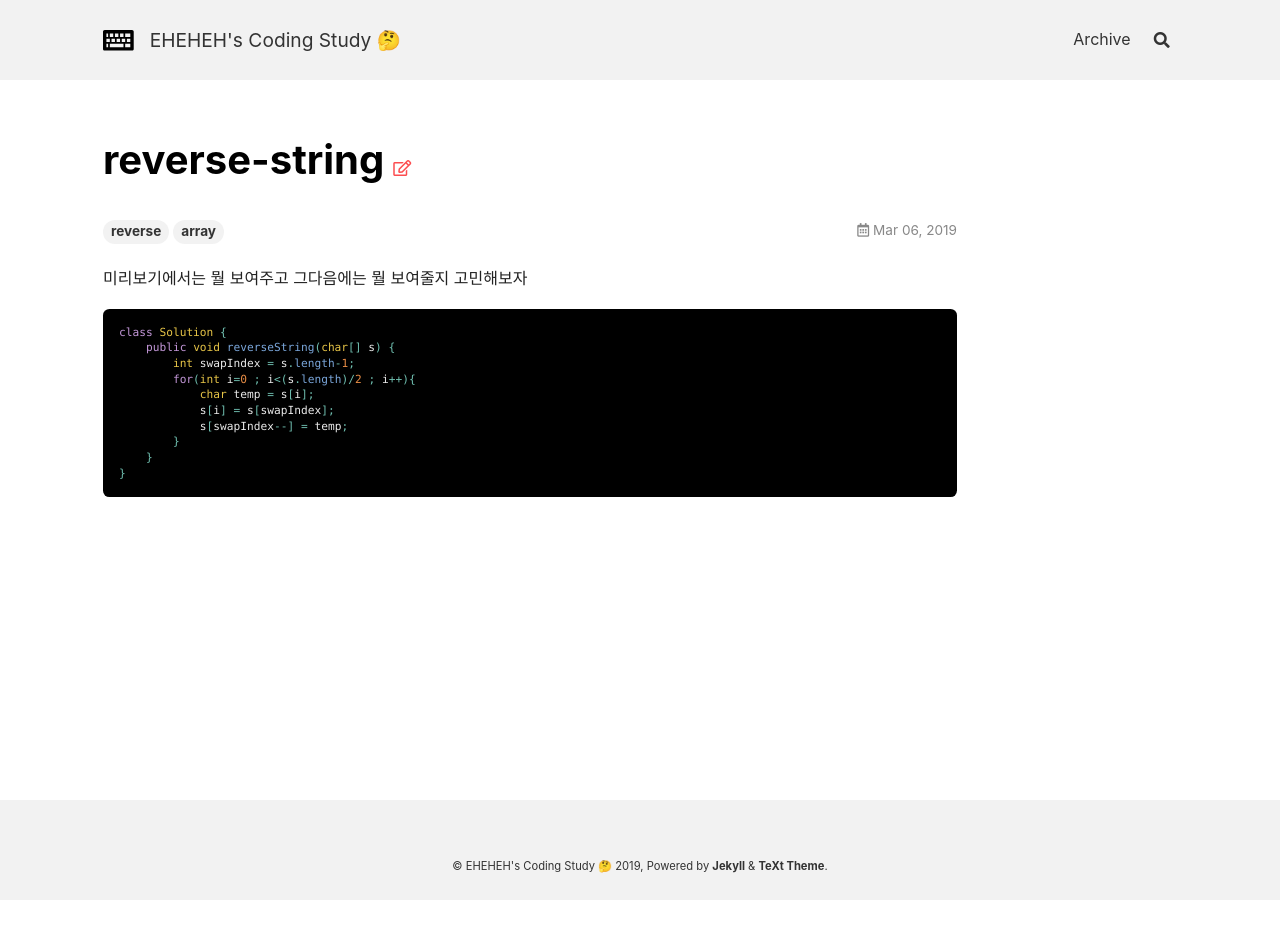
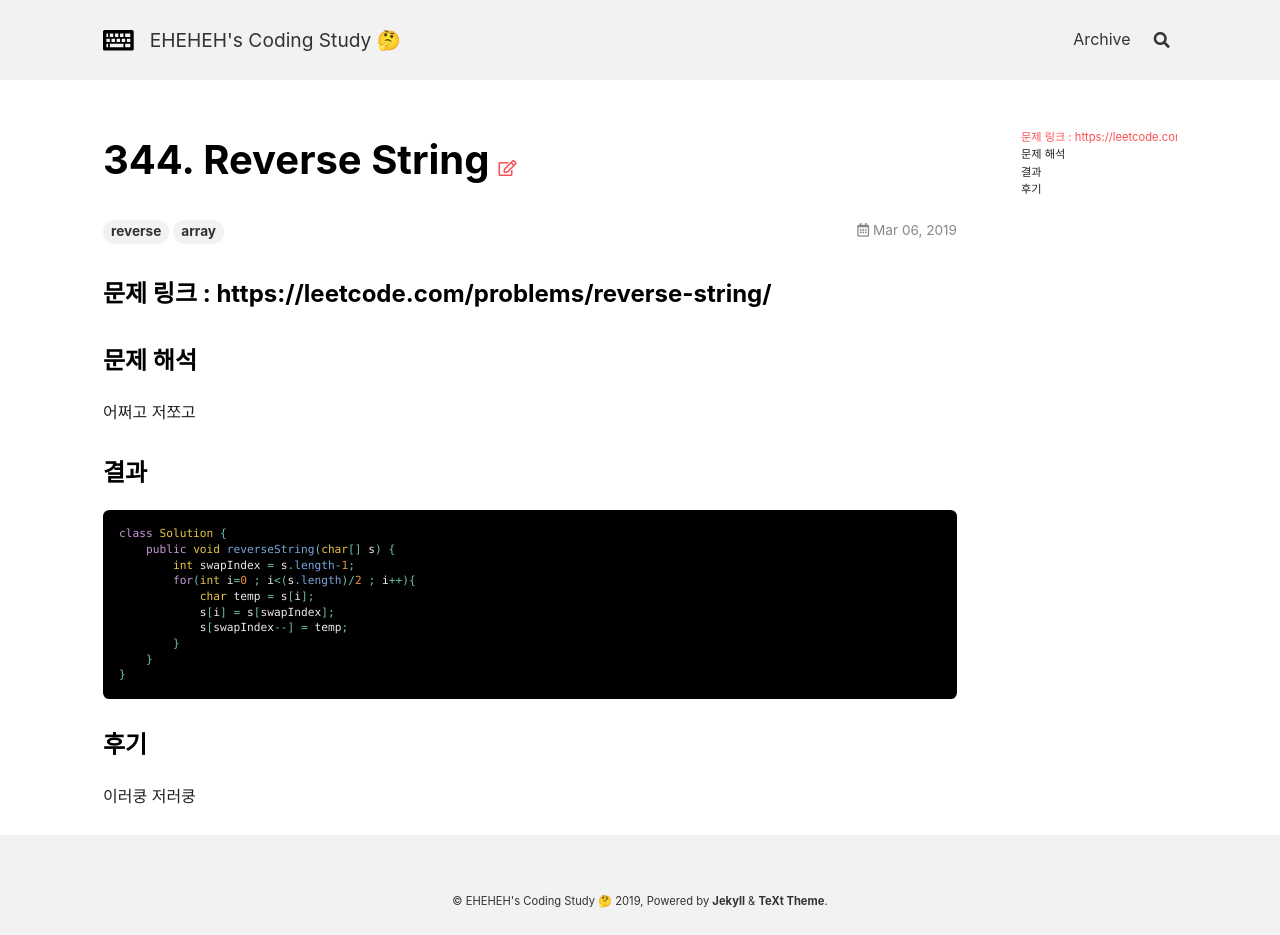
Before and after one commit to taetaetae/coding-test, a Jekyll site: the page built from _posts/2019-03-06-reverse-string.md, in a window 1280 px wide. Built offline with Jekyll 4.4.1, drawn with Linux system fonts in a browser that asks for light colours; nearby versions of some CDN libraries; before the commit the page ends 900 px from its top, so only the background shows below that.

Commit message:
reverse-string

````diff
--- a/_posts/2019-03-06-reverse-string.md
+++ b/_posts/2019-03-06-reverse-string.md
@@ -1,12 +1,17 @@
 ---
-title: reverse-string
+title: 344. Reverse String
 tags:
   - reverse
   - array
+categories : Easy
 ---
+<!--more-->
+### 문제 링크 : https://leetcode.com/problems/reverse-string/
 
-미리보기에서는 뭘 보여주고<!--more-->
-그다음에는 뭘 보여줄지 고민해보자
+### 문제 해석
+어쩌고 저쪼고
+
+### 결과
 ```java
 class Solution {
     public void reverseString(char[] s) {
@@ -19,3 +24,6 @@ class Solution {
     }
 }
 ```
+
+### 후기
+이러쿵 저러쿵
````
